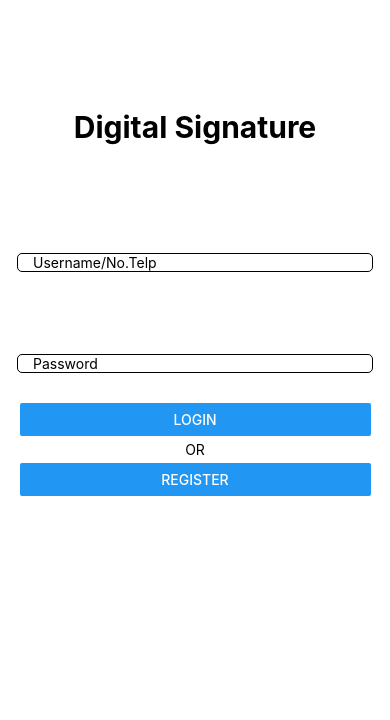
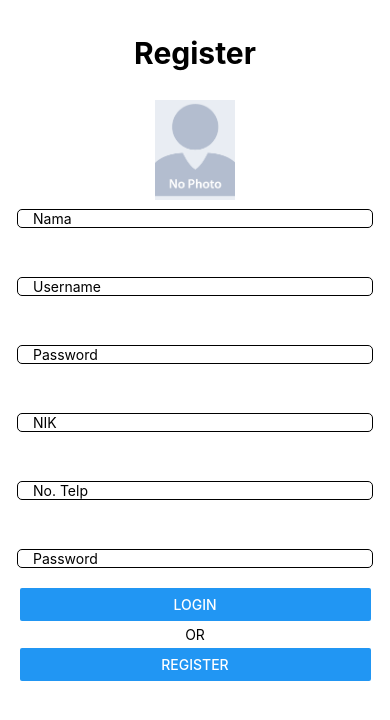
Before and after one commit to djsn98/SkripsiDigitalSignature, a React Native app: screen / in a window 390 px wide. Shown: the top 720 px of the page. Built offline with nearby package versions, Linux system fonts and the light colour scheme.

Commit message:
Menambahkan halaman registrasi

```diff
--- a/App.js
+++ b/App.js
@@ -1,10 +1,13 @@
-import React, {Component} from 'react';
+/* eslint-disable prettier/prettier */
+import React, { Component } from 'react';
 import LoginScreen from './screens/LoginScreen';
+import RegisterScreen from './screens/RegisterScreen'
 
 export default class App extends Component {
   render() {
     return (
-      <LoginScreen />
+      // <LoginScreen />
+      <RegisterScreen />
     );
   }
 }
--- a/package.json
+++ b/package.json
@@ -12,7 +12,8 @@
   "dependencies": {
     "native-base": "^2.15.2",
     "react": "17.0.1",
-    "react-native": "0.64.0"
+    "react-native": "0.64.0",
+    "react-native-image-picker": "^4.0.1"
   },
   "devDependencies": {
     "@babel/core": "7.13.16",
--- a/screens/RegisterScreen.js
+++ b/screens/RegisterScreen.js
@@ -0,0 +1,105 @@
+/* eslint-disable prettier/prettier */
+import React, { useState } from 'react';
+import { View, Text, TextInput, Button, StyleSheet, Image, TouchableOpacity } from 'react-native';
+import { launchImageLibrary } from 'react-native-image-picker';
+
+
+const RegisterScreen = () => {
+    const [photo, setPhoto] = useState(require('../assets/upload-photo-icon.jpg'));
+
+    const uploadPhoto = () => {
+        let options = {
+            noData: true,
+        }
+
+        launchImageLibrary(options, (response) => {
+            console.log(response)
+            if (response.didCancel) {
+                console.log('User cancelled image picker');
+                return
+            }
+            if (response.assets[0].uri) {
+                setPhoto({ uri: response.assets[0].uri });
+                console.log('test');
+            }
+        })
+    }
+
+
+    return (
+        <View style={styles.screen}>
+            <View style={styles.header}>
+                <Text style={styles.titleName}>Register</Text>
+            </View>
+            <View style={styles.body}>
+                <View style={{ flex: 0.25, marginBottom: 10, }}>
+                    <TouchableOpacity onPress={uploadPhoto}>
+
+                        <Image style={{ height: 100, width: 80, }} source={photo} />
+                    </TouchableOpacity>
+                </View>
+                <View style={styles.inputs}>
+                    <TextInput style={styles.input} placeholder="Nama" />
+                    <TextInput style={styles.input} placeholder="Username" />
+                    <TextInput style={styles.input} placeholder="Password" />
+                    <TextInput style={styles.input} placeholder="NIK" />
+                    <TextInput style={styles.input} placeholder="No. Telp" />
+                    <TextInput style={styles.input} placeholder="Password" />
+                </View>
+                <View style={styles.buttons}>
+                    <View>
+                        <Button title="Login" />
+                    </View>
+                    <View style={styles.or}>
+                        <Text>OR</Text>
+                    </View>
+                    <View>
+                        <Button title="Register" />
+                    </View>
+                </View>
+            </View>
+        </View>
+
+    );
+};
+
+const styles = StyleSheet.create({
+    screen: {
+        flex: 1,
+    },
+    header: {
+        alignItems: 'center',
+        paddingTop: 35,
+        height: 100,
+    },
+    titleName: {
+        fontWeight: 'bold',
+        fontSize: 30,
+    },
+    body: {
+        height: 607,
+        alignItems: 'center',
+    },
+    input: {
+        borderWidth: 1,
+        borderRadius: 5,
+        paddingHorizontal: 15,
+        marginHorizontal: 17,
+    },
+    inputs: {
+        alignSelf: 'stretch',
+        justifyContent: 'space-between',
+        flex: 0.9,
+    },
+    buttons: {
+        marginTop: 20,
+        width: '90%',
+        flex: 0.30,
+    },
+    or: {
+        alignItems: 'center',
+        marginVertical: 5,
+    },
+});
+
+export default RegisterScreen;
```
Also changed, not shown: assets/upload-photo-icon.jpg (added), 5 other files (tests, documents, lock files or other folders).
